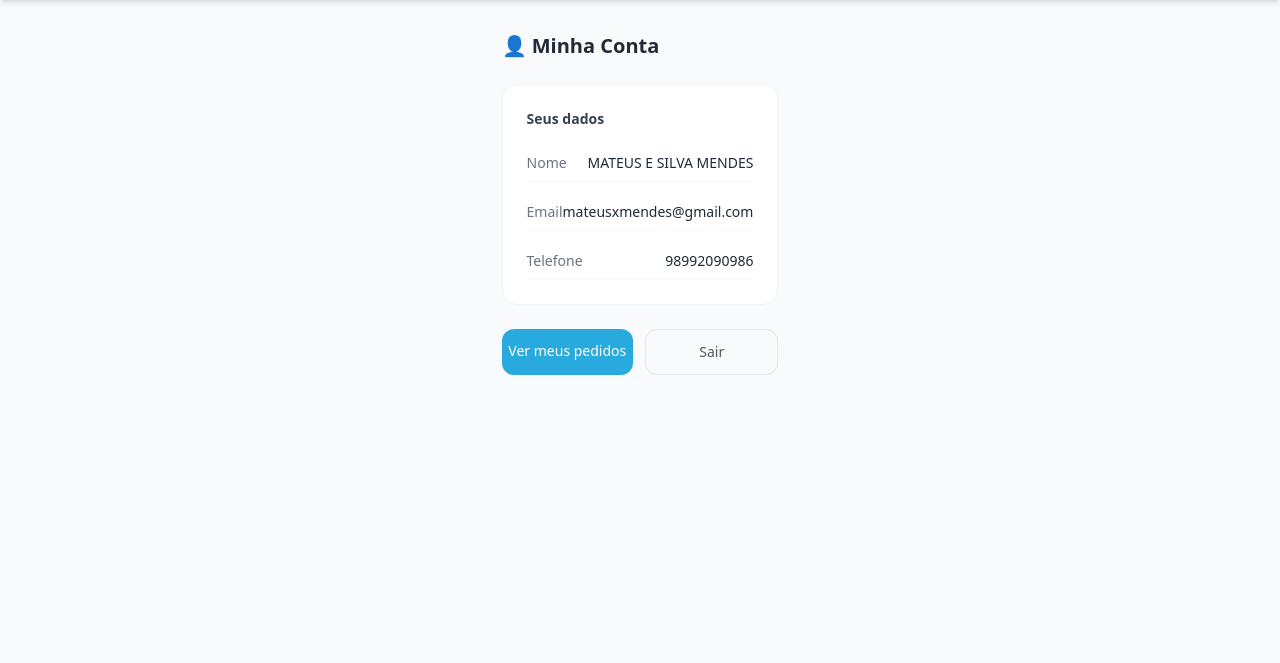
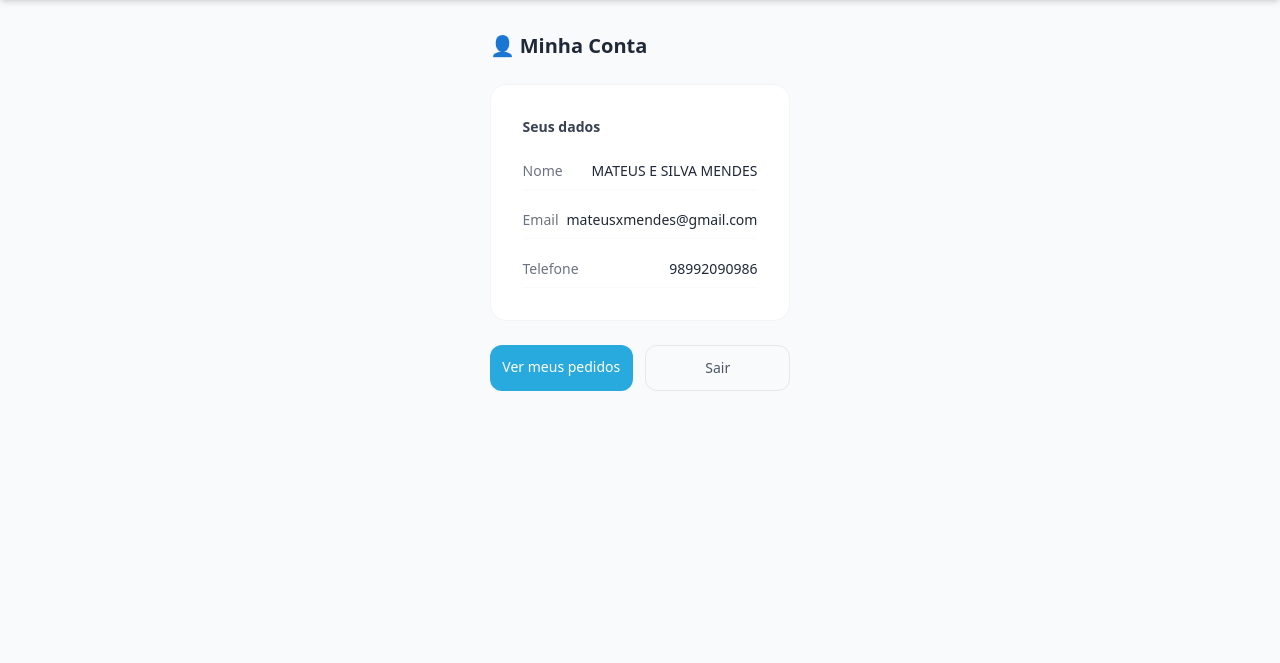
Before and after one commit to mateusmendess/aquawoman, a Django app: template templates/clientes/minha_conta.html in a window 1280 px wide. Shown: the part 64-727 px from the top of the page. Run offline with Django 5.2, Linux system fonts and the light colour scheme; the template is opened without the code that fills it: values that come from a table or form of the project are taken from there, others are empty; data comes from the database, SQL or seed files in the repository; both versions use the stored data as it was after the commit; some libraries are stand-ins or nearby versions.

Commit message:
feat: meus pedidos com progresso HTMX, primeiro nome no navbar, correções de layout

```diff
--- a/apps/clientes/views.py
+++ b/apps/clientes/views.py
@@ -14,7 +14,7 @@ def cadastro(request):
             messages.error(request, 'Este email já está cadastrado.')
             return render(request, 'clientes/cadastro.html')
 
-        Cliente.objects.create(
+        cliente: Cliente = Cliente.objects.create(
             nome=nome,
             email=email,
             telefone=telefone,
@@ -22,7 +22,7 @@ def cadastro(request):
         )
 
         request.session['cliente_id'] = cliente.id
-        request.session['cliente_nome'] = cliente.nome
+        request.session['cliente_nome'] = cliente.nome.split()[0]
         messages.success(request, f'Bem-vindo, {cliente.nome}!')
         return redirect('/')
 
@@ -38,7 +38,7 @@ def login_view(request):
             cliente = Cliente.objects.get(email=email)
             if check_password(senha, cliente.senha_hash):
                 request.session['cliente_id'] = cliente.id
-                request.session['cliente_nome'] = cliente.nome
+                request.session['cliente_nome'] = cliente.nome.split()[0]
                 messages.success(request, f'Bem-vindo, {cliente.nome}!')
                 next_url = request.session.pop('next', '/')
                 return redirect(next_url)
--- a/templates/clientes/minha_conta.html
+++ b/templates/clientes/minha_conta.html
@@ -4,11 +4,11 @@
 {% block title %}Minha Conta — Aquawoman{% endblock %}
 
 {% block content %}
-<div class="max-w-2xl mx-auto px-4 py-8">
+<div class="max-w-4xl mx-auto px-4 py-8">
 
   <h1 class="text-xl font-semibold text-gray-800 mb-6">👤 Minha Conta</h1>
 
-  <div class="bg-white rounded-2xl border border-gray-100 p-6 mb-6">
+  <div class="bg-white rounded-2xl border border-gray-100 p-8 mb-6 w-full">
     <h2 class="text-sm font-semibold text-gray-700 mb-4">Seus dados</h2>
     <div class="space-y-3">
       <div class="flex justify-between items-center py-2 border-b border-gray-50">
@@ -17,7 +17,7 @@
       </div>
       <div class="flex justify-between items-center py-2 border-b border-gray-50">
         <span class="text-sm text-gray-500">Email</span>
-        <span class="text-sm font-medium text-gray-800">{{ cliente.email }}</span>
+        <span class="text-sm font-medium text-gray-800 ml-2">{{ cliente.email }}</span>
       </div>
       <div class="flex justify-between items-center py-2 border-b border-gray-50">
         <span class="text-sm text-gray-500">Telefone</span>
--- a/templates/pedidos/carrinho.html
+++ b/templates/pedidos/carrinho.html
@@ -4,11 +4,11 @@
 {% block title %}Carrinho — Aquawoman{% endblock %}
 
 {% block content %}
-<div class="max-w-3xl mx-auto px-4 py-8">
+<div class="max-w-4xl mx-auto px-4 py-8">
 
   <h1 class="text-xl font-semibold text-gray-800 mb-6">🛒 Meu Carrinho</h1>
 
-  <div class="bg-white rounded-2xl border border-gray-100 overflow-hidden mb-4">
+  <div class="bg-white rounded-2xl border border-gray-100 overflow-hidden mb-4 w-full">
     <div id="itens-carrinho">
       {% include 'pedidos/partials/itens_carrinho.html' %}
     </div>
--- a/templates/pedidos/meus_pedidos.html
+++ b/templates/pedidos/meus_pedidos.html
@@ -4,7 +4,7 @@
 {% block title %}Meus Pedidos — Aquawoman{% endblock %}
 
 {% block content %}
-<div class="max-w-3xl mx-auto px-4 py-8">
+<div class="max-w-4xl mx-auto px-4 py-8">
 
   <h1 class="text-xl font-semibold text-gray-800 mb-6">📦 Meus Pedidos</h1>
 
```
Also changed, not shown: apps/pedidos/templates/pedidos/partials/pedido_card.html (+8 -6 lines), db.sqlite3.
